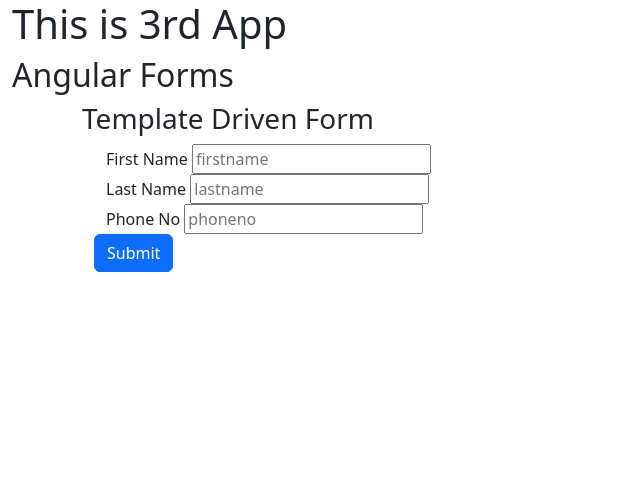
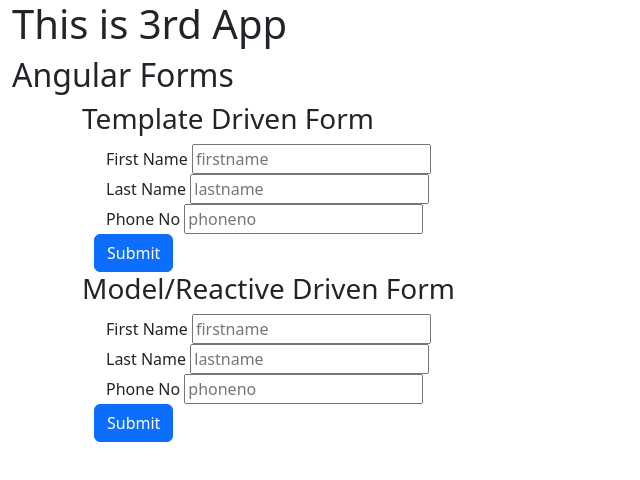
Before and after one commit to mananhiteshkataria/third-app, an Angular app: page / in a window 1280 px wide. Shown: the top 480 px of the page, without its empty margins (0-640 px from the left). Built offline with nearby package versions, Linux system fonts and the light colour scheme.

Commit message:
added Modefl Driven/ Reactive Forms

```diff
--- a/src/app/app.module.ts
+++ b/src/app/app.module.ts
@@ -1,8 +1,8 @@
 import { NgModule } from '@angular/core';
 import { BrowserModule } from '@angular/platform-browser';
-//importing form module
+//importing form and reactive module
 import { FormsModule,ReactiveFormsModule } from '@angular/forms';
-//importing reactive forms module
+//importing  form builder module
 
 import { AppComponent } from './app.component';
 import { TdfdemoComponent } from './tdfdemo/tdfdemo.component';
@@ -17,7 +17,7 @@
   imports: [
     BrowserModule,
     FormsModule,
-    ReactiveFormsModule
+    ReactiveFormsModule,
   ],
   providers: [],
   bootstrap: [AppComponent]
--- a/src/app/mdfdemo/mdfdemo.component.html
+++ b/src/app/mdfdemo/mdfdemo.component.html
@@ -0,0 +1,28 @@
+<div class="container">
+    <h3>
+        Model/Reactive Driven Form
+    </h3>
+        <form [formGroup]="user" (ngSubmit)="handleSubmit()">
+            <div class="container-fluid">
+            <div class="container">
+                <label>
+                    First Name
+                    <input formControlName="first"  placeholder="firstname">
+                </label>
+            </div>
+                <div class="container">
+                    <label>
+                        Last Name
+                        <input formControlName="last"  placeholder="lastname">
+                        </label>
+                </div>
+                    <div class="container">
+                        <label>
+                            Phone No
+                            <input formControlName="phone"  placeholder="phoneno">
+                        </label>
+                    </div>
+                <input type="submit" class="btn btn-primary">
+            </div>
+        </form>
+</div>
--- a/src/app/mdfdemo/mdfdemo.component.ts
+++ b/src/app/mdfdemo/mdfdemo.component.ts
@@ -1,13 +1,21 @@
 import { Component } from '@angular/core';
-
+import {FormBuilder} from '@angular/forms'
 @Component({
   selector: 'app-mdfdemo',
   templateUrl: './mdfdemo.component.html',
   styleUrls: ['./mdfdemo.component.css']
 })
 export class MdfdemoComponent {
+ constructor(public builder:FormBuilder){}
+
+  user=this.builder.group({first:[],last:[],phone:[]});
+
 handleSubmit()
 {
-
+  alert("Form is submitted...")
+  console.log(this.user.value);
+  let firstname=this.user.controls['first'].value;
+  console.log('Hey  '+firstname);
+  this.user.reset({});
 }
 }
```
